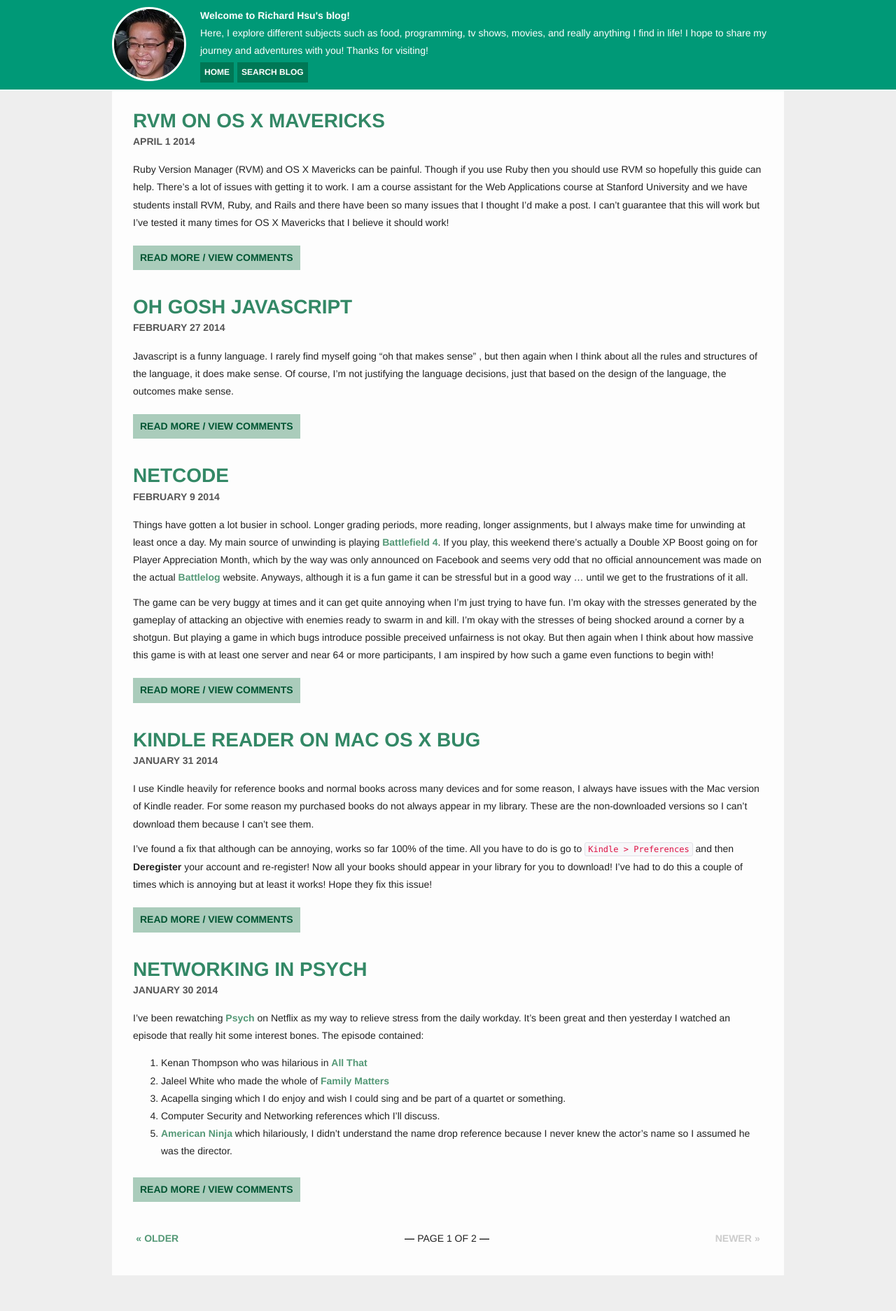
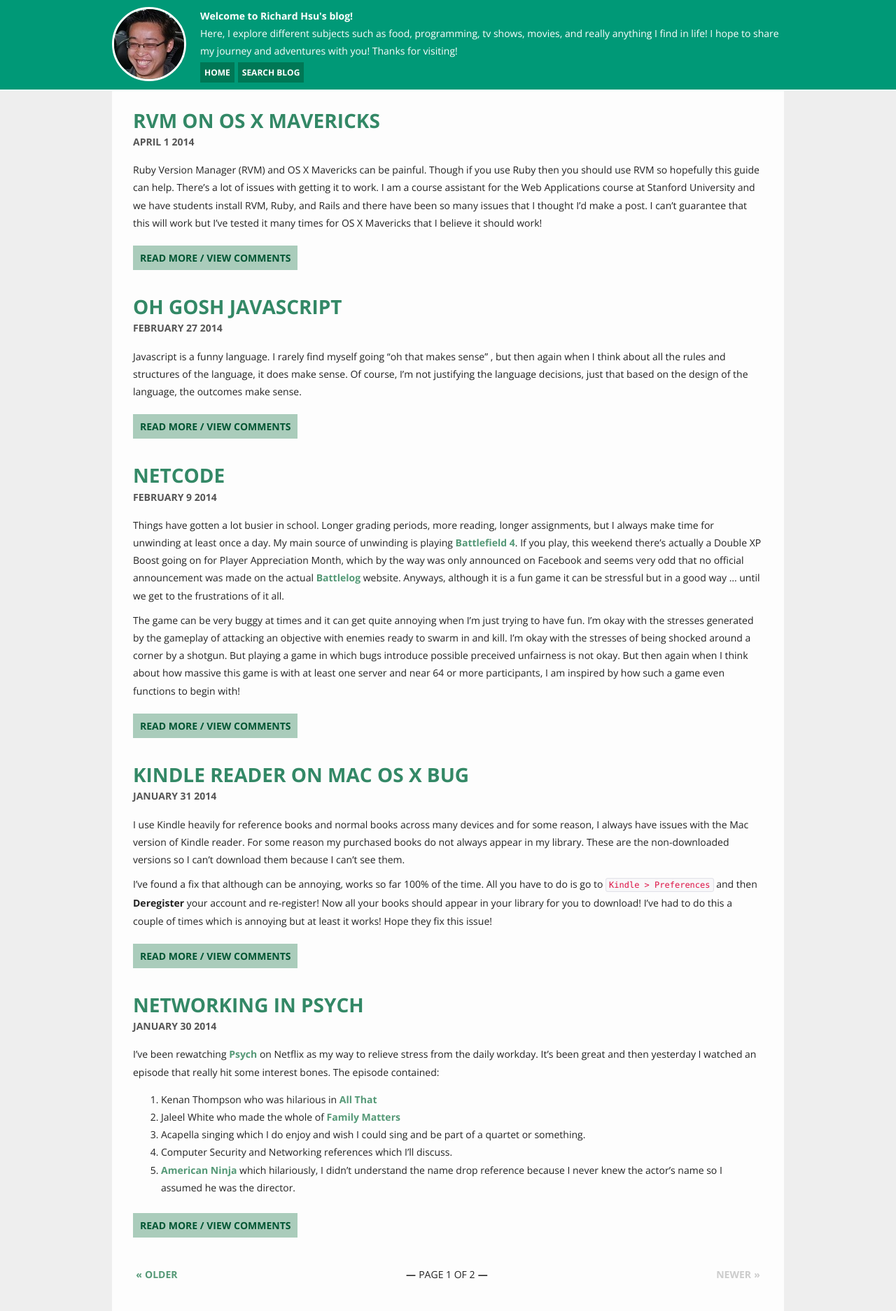
Before and after one commit to richardhsu/richardhsu.github.io, a Jekyll site: the page built from index.html, in a window 1280 px wide. Shown: the whole page at 70% size. Built offline with Jekyll 4.4.1, drawn with Linux system fonts in a browser that asks for light colours; Markdown is read by kramdown in place of the engine named in the settings; the list of posts is cut into pages by our own code; before the commit the page ends 1823 px from its top, so only the background shows below that.

Commit message:
Open Sans font added.

```diff
--- a/_layouts/default.html
+++ b/_layouts/default.html
@@ -7,6 +7,7 @@
   <meta name="description" content="Richard Hsu's blog about anything and everything." />
   <meta name="viewport" content="width=device-width" />
   <meta name="google-site-verification" content="OmxMsLFmNXKOxX9hZRyFW9sZcita0lpB6lfqUuZQxZs" />
+  <link href='http://fonts.googleapis.com/css?family=Open+Sans:400italic,700italic,400,700' rel='stylesheet' type='text/css'>
   <link rel="stylesheet" href="{{ site.url }}/css/syntax.css" type="text/css" media="screen, projection" />
   <link rel="stylesheet" href="{{ site.url }}/css/style.css" type="text/css" media="screen, projection" />
 </head>
--- a/css/style.css
+++ b/css/style.css
@@ -8,7 +8,7 @@
 body {
   background: #eeeeee;
   color: #222222;
-  font: normal normal 14px 'Helvetica Neue', Helvetica, Arial;
+  font: normal normal 14px/18px 'Open Sans', 'Helvetica Neue', Helvetica, Arial;
   line-height: 1.8em;
   margin: 0 auto;
   padding: 0;
```
